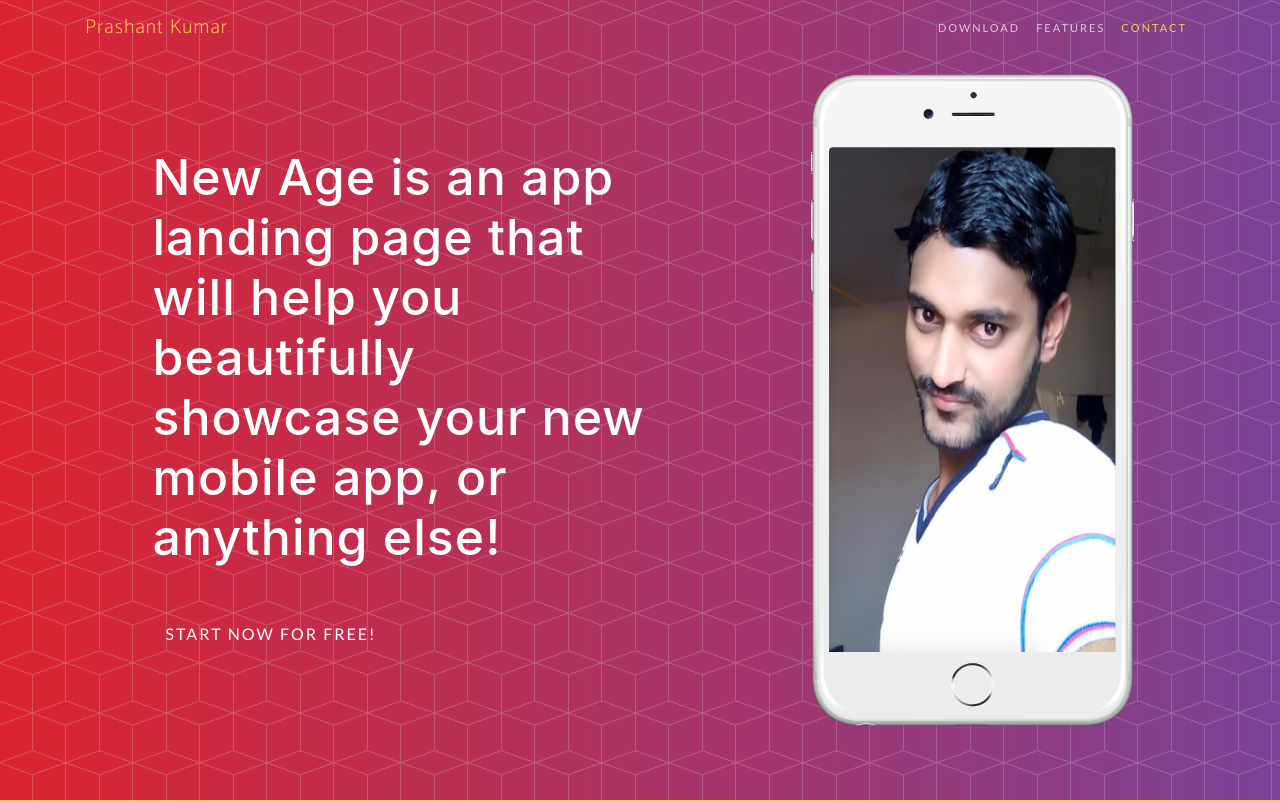
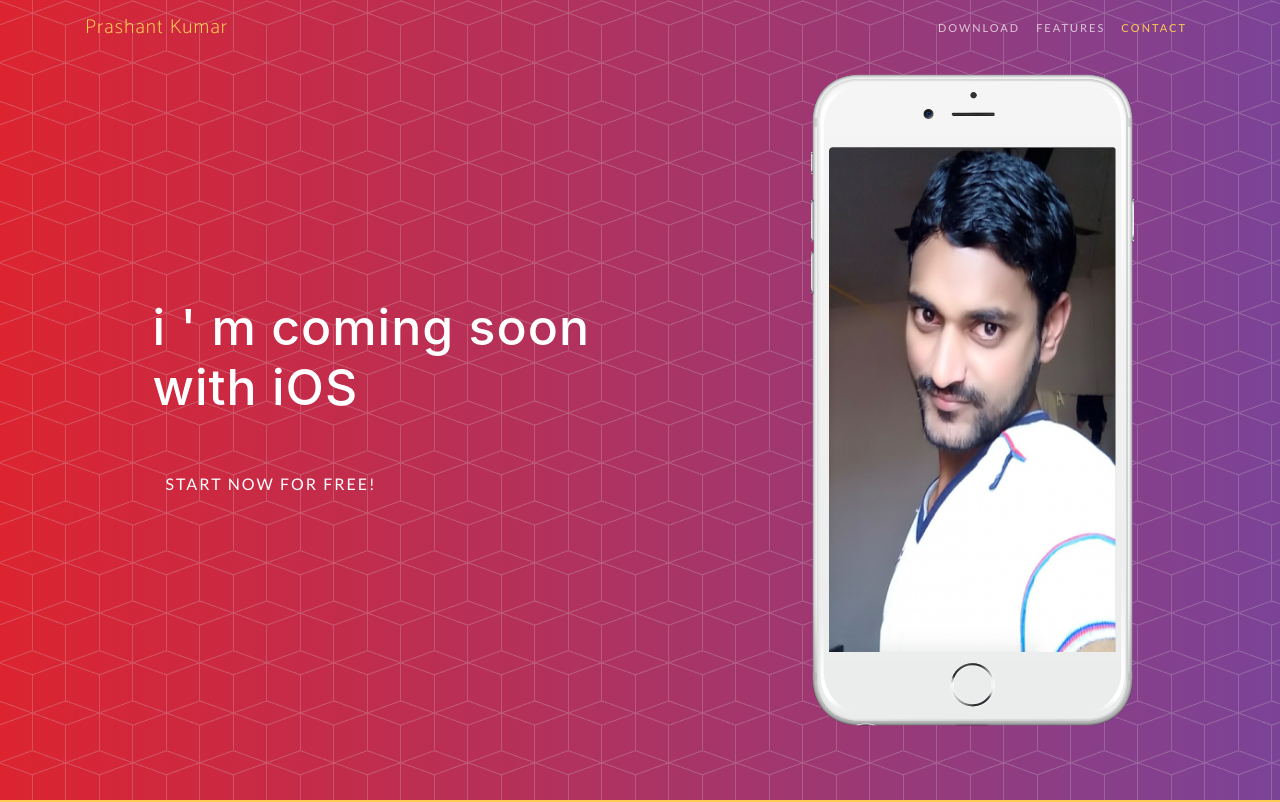
Before and after one commit to prashantkumar835/prashantkumar835.github.io, a website with bundled scripts: page index.html in a window 1280 px wide. Shown: the top 802 px of the page. Built offline with nearby package versions, Linux system fonts and the light colour scheme; a web font is replaced by a local one.

Commit message:
Update index.html

```diff
--- a/index.html
+++ b/index.html
@@ -59,7 +59,7 @@
         <div class="row h-100">
           <div class="col-lg-7 my-auto">
             <div class="header-content mx-auto">
-              <h1 class="mb-5">New Age is an app landing page that will help you beautifully showcase your new mobile app, or anything else!</h1>
+              <h1 class="mb-5">i ' m coming soon with iOS</h1>
               <a href="#download" class="btn btn-outline btn-xl js-scroll-trigger">Start Now for Free!</a>
             </div>
           </div>
```
